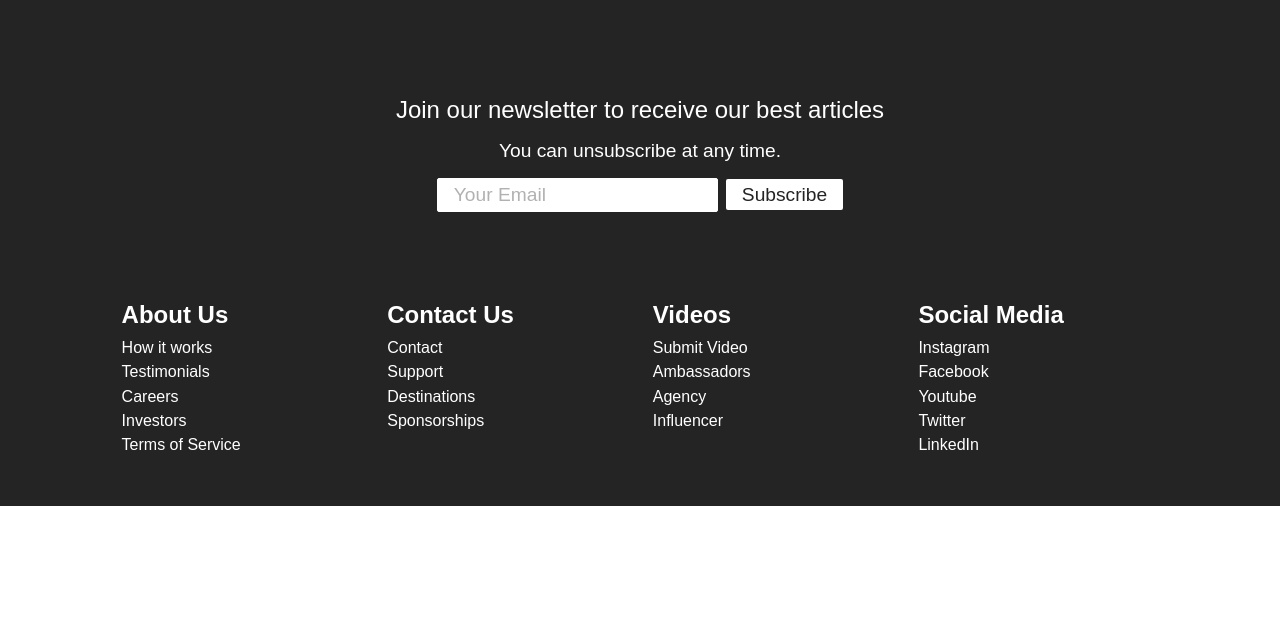
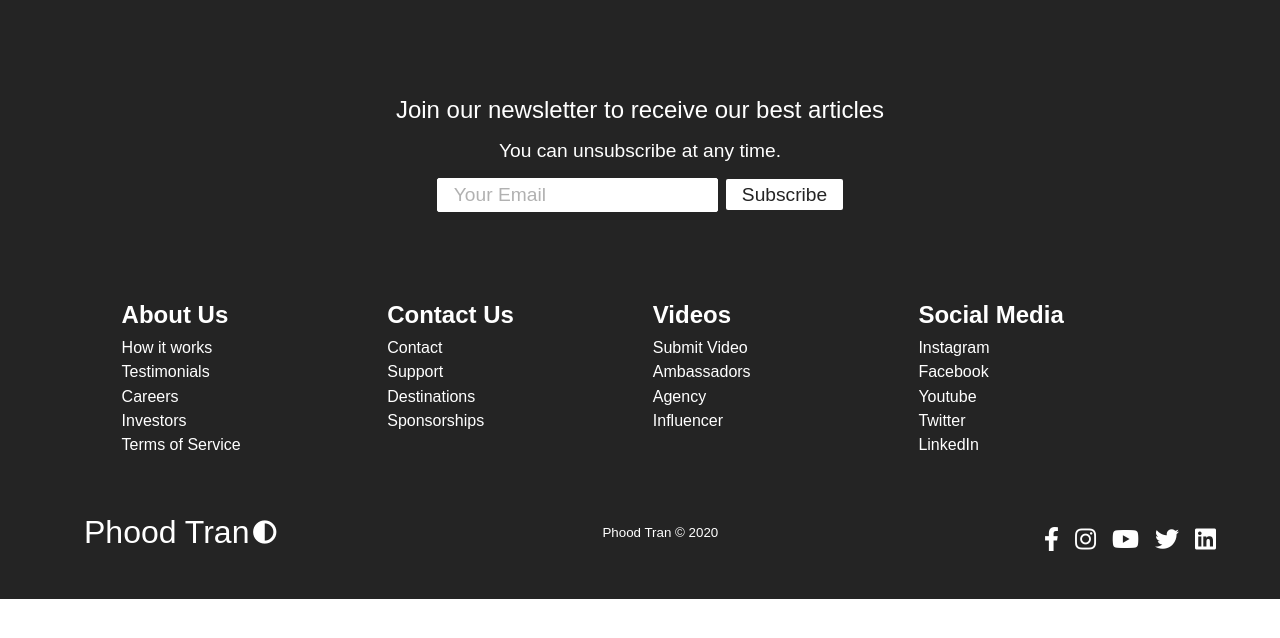
Before and after one commit to phuctranlh/footer, a React (Create React App) app: page / in a window 1280 px wide. Shown: the top 638 px of the page. Built offline with nearby package versions, Linux system fonts and the light colour scheme.

Commit message:
Add social media session
- HTML
- CSS

```diff
--- a/src/components/Footer.tsx
+++ b/src/components/Footer.tsx
@@ -65,6 +65,62 @@ function Footer(props) {
                 </div>
             </div>
             {/*End Footer links*/}
+
+            {/*Social media info*/}
+            <section className={'social-media'}>
+                <div className={'social-media-wrap'}>
+                    <div className={'footer-logo'}>
+                        <Link to='/' className={'social-logo'}>
+                            Phood Tran
+                            <i className={'fa fa-adjust'}></i>
+                        </Link>
+                    </div>
+                    <small className={'website-rights'}>Phood Tran © 2020</small>
+                    <div className={'social-icons'}>
+                        <Link
+                            className={'social-icon-link'}
+                            to='/'
+                            target='_blank'
+                            aria-label='Facebook'
+                        >
+                            <i className={'fab fa-facebook-f'}/>
+                        </Link>
+                        <Link
+                            className={'social-icon-link'}
+                            to='/'
+                            target='_blank'
+                            aria-label='Instagram'
+                        >
+                            <i className={'fab fa-instagram'}/>
+                        </Link>
+                        <Link
+                            className={'social-icon-link'}
+                            to='/'
+                            target='_blank'
+                            aria-label='Youtube'
+                        >
+                            <i className={'fab fa-youtube'}/>
+                        </Link>
+                        <Link
+                            className={'social-icon-link'}
+                            to='/'
+                            target='_blank'
+                            aria-label='Twitter'
+                        >
+                            <i className={'fab fa-twitter'}/>
+                        </Link>
+                        <Link
+                            className={'social-icon-link'}
+                            to='/'
+                            target='_blank'
+                            aria-label='LinkedIn'
+                        >
+                            <i className={'fab fa-linkedin'}/>
+                        </Link>
+                    </div>
+                </div>
+            </section>
+            {/*End Social media info*/}
         </div>
     );
 }
--- a/src/style/Footer.css
+++ b/src/style/Footer.css
@@ -89,3 +89,61 @@
     color: yellow;
     transition: 0.3s ease-out;
 }
+
+/* Social Icons */
+.social-media {
+    max-width: 1500px;
+    width: 100%;
+}
+
+.social-media-wrap {
+    display: flex;
+    justify-content: space-between;
+    align-items: center;
+    width: 90%;
+    max-width: 1500px;
+    margin: 40px auto 0 auto;
+}
+
+
+.social-logo {
+    color: #fff;
+    justify-self: start;
+    margin-left: 20px;
+    cursor: pointer;
+    text-decoration: none;
+    font-size: 2rem;
+    display: flex;
+    align-items: center;
+    margin-bottom: 16px;
+}
+
+.social-logo > i {
+    padding-left: 0.2rem;
+    font-size: 1.5rem;
+}
+
+.website-rights {
+    color: #fff;
+    margin-bottom: 16px;
+}
+
+.social-icons {
+    display: flex;
+    justify-content: space-between;
+    align-items: center;
+}
+
+.social-icon-link {
+    color: #fff;
+    font-size: 24px;
+}
+
+.social-icons > .social-icon-link:not(:last-child) {
+    /*Use if browser support last selector*/
+    /*margin-right: 1rem;*/
+}
+
+.social-icon-link + .social-icon-link {
+    margin-left: 1rem;
+}
```
